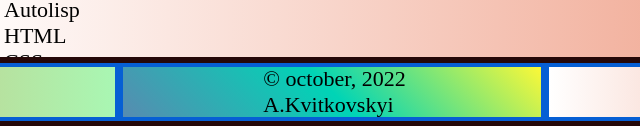
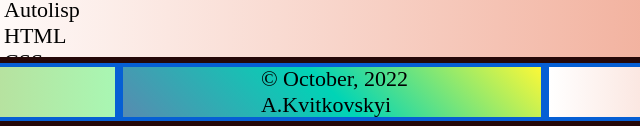
Before and after one commit to AndreyKvStart/rsschool-cv, a plain HTML site: page index.html in a window 1280 px wide. Shown: the part 672-798 px from the top of the page, 308-948 px from the left. Drawn offline with Linux system fonts and the light colour scheme.

Commit message:
fix: change writing of Month

```diff
--- a/index.html
+++ b/index.html
@@ -164,7 +164,7 @@
             </a>
         </div>
         <div class="middle-section">
-            <p>© october, 2022<br>
+            <p>© October, 2022<br>
                 A.Kvitkovskyi</p>
         </div>
         <div class="right-section">
```
